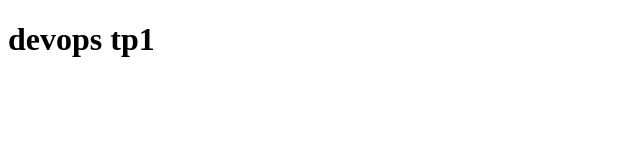
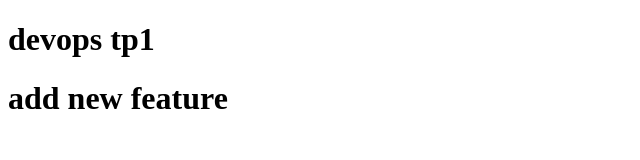
Before and after one commit to SidiahmedHABIB/devops-tp, a plain HTML site: page index.html in a window 1280 px wide. Shown: the whole page, without its empty margins (0-640 px from the left). Drawn offline with Linux system fonts and the light colour scheme.

Commit message:
Modification de ma-fonctionnalite

```diff
--- a/index.html
+++ b/index.html
@@ -7,5 +7,6 @@
   </head>
   <body>
     <h1>devops tp1</h1>
+    <h1>add new feature</h1>
   </body>
 </html>
```
